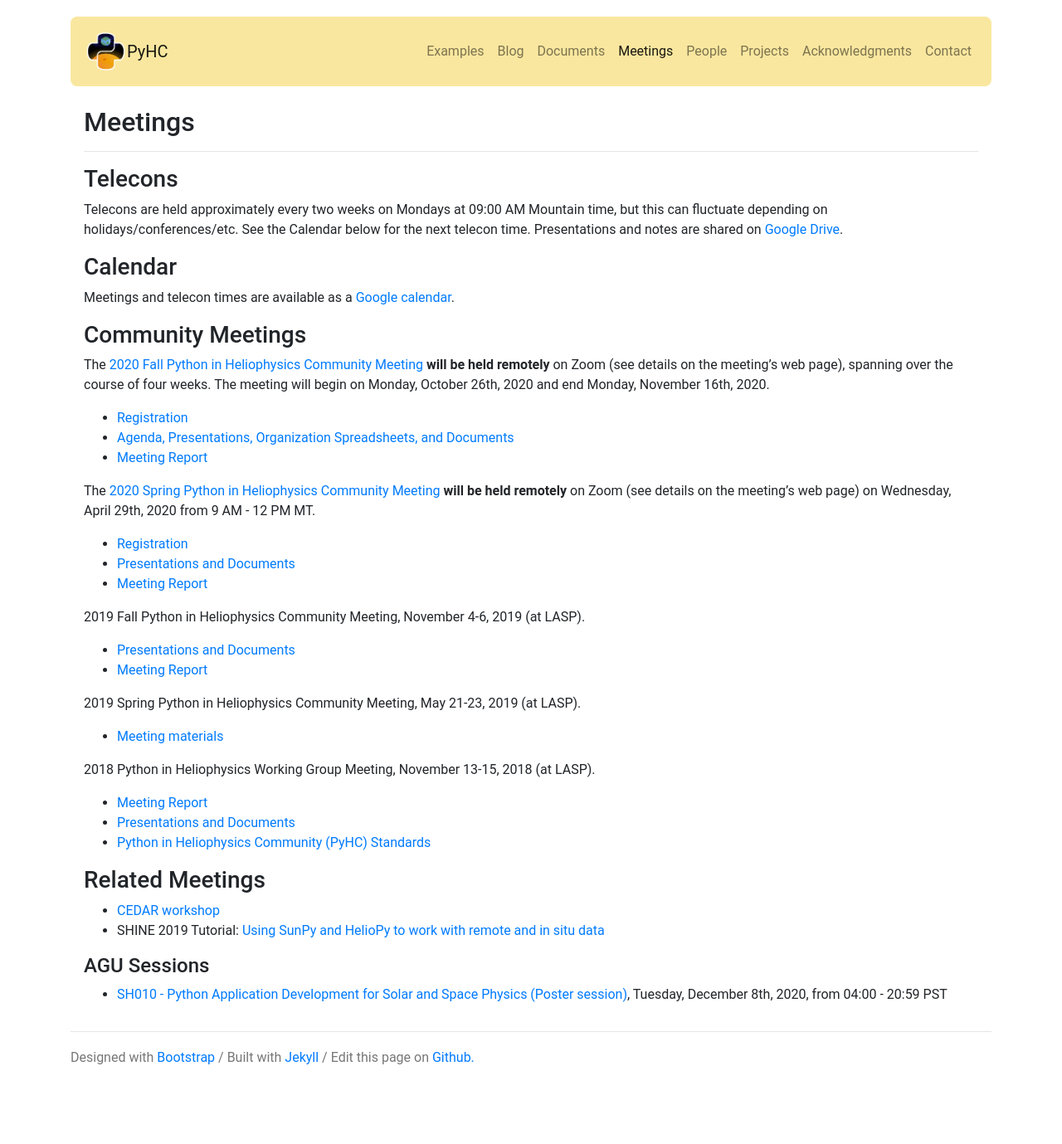
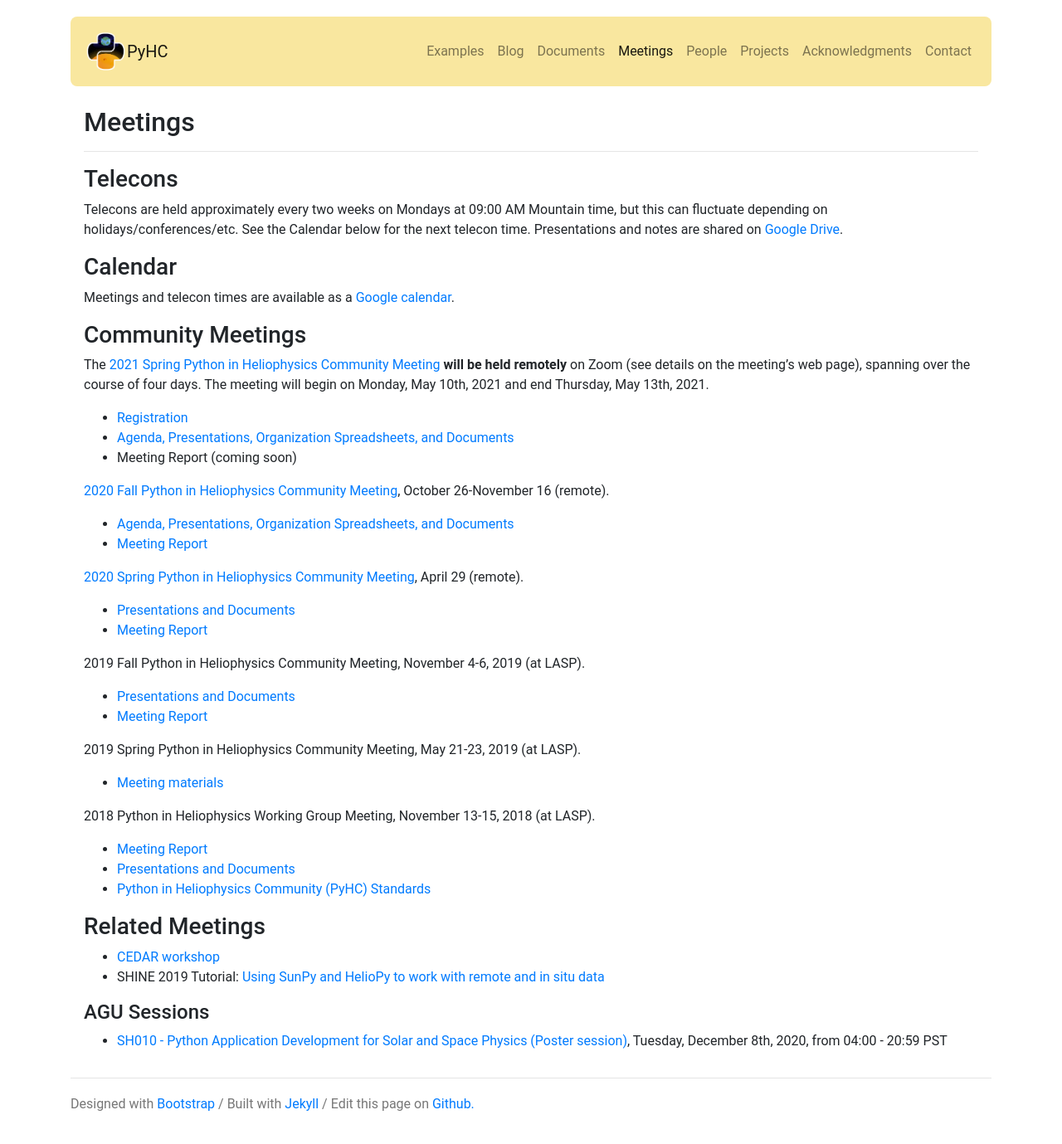
Before and after one commit to heliophysicsPy/heliophysicsPy.github.io, a Jekyll site: the page built from _pages/meetings.md, in a window 1280 px wide. Shown: the whole page at 83% size. Built offline with Jekyll 4.4.1, drawn with Linux system fonts in a browser that asks for light colours; nearby versions of some CDN libraries; before the commit the page ends 1323 px from its top, so only the background shows below that.

Commit message:
Create Spring 2021 meeting page

```diff
--- a/_pages/meetings.md
+++ b/_pages/meetings.md
@@ -14,15 +14,19 @@ Meetings and telecon times are available as a [Google calendar](https://calendar
 
 ### Community Meetings
 
-The [2020 Fall Python in Heliophysics Community Meeting]({% link
-_pages/meetings/fall2020.md %}) **will be held remotely** on Zoom (see details on the meeting's web page), spanning over the course of four weeks. The meeting will begin on Monday, October 26th, 2020 and end Monday, November 16th, 2020.
-* [Registration](https://forms.gle/ZYESjbYwiGooCkKJ7)
+The [2021 Spring Python in Heliophysics Community Meeting]({% link
+_pages/meetings/spring2021.md %}) **will be held remotely** on Zoom (see details on the meeting's web page), spanning over the course of four days. The meeting will begin on Monday, May 10th, 2021 and end Thursday, May 13th, 2021.
+* [Registration](https://docs.google.com/forms/d/1tk9uQTm9TzwNV8jle3QCg8IZkhZsQjLKMQDN-02a4IY/edit?usp=sharing)
+* [Agenda, Presentations, Organization Spreadsheets, and Documents](https://drive.google.com/drive/u/0/folders/1HcIQRnVmEXiTgNVx7cVL5mMySxVbUFYc)
+* Meeting Report (coming soon)
+
+[2020 Fall Python in Heliophysics Community Meeting]({% link
+_pages/meetings/fall2020.md %}), October 26-November 16 (remote).
 * [Agenda, Presentations, Organization Spreadsheets, and Documents](https://drive.google.com/drive/u/0/folders/1T3CGRwXAst8jd7I6xFiKxyCgluGGpg0A)
 * [Meeting Report](https://docs.google.com/document/d/1roGSs_DKtXP5uLyPEHZrtA6taHW9zcMp0L54JKpg1p0/edit#heading=h.mpebd2k6hb5s)
 
-The [2020 Spring Python in Heliophysics Community Meeting]({% link
-_pages/meetings/april2020.md %}) **will be held remotely** on Zoom (see details on the meeting's web page) on Wednesday, April 29th, 2020 from 9 AM - 12 PM MT.
-* [Registration](https://forms.gle/fYxWXWccyTZxnVUH9)
+[2020 Spring Python in Heliophysics Community Meeting]({% link
+_pages/meetings/april2020.md %}), April 29 (remote).
 * [Presentations and Documents](https://drive.google.com/drive/u/0/folders/1vONfB6hf0y-VVOPj1748R3U9agFyq0iV)
 * [Meeting Report](https://docs.google.com/document/d/1FqR3u4nP4HtH6baIYyzehMeDDo6Qp5ivKtduPmHETFY/edit)
 
--- a/_posts/2021-03-02-spring-2021-meeting-announced.markdown
+++ b/_posts/2021-03-02-spring-2021-meeting-announced.markdown
@@ -8,7 +8,8 @@ PyHC serves as a community knowledge base for performing heliophysics research i
 
 **PyHC's first meeting of 2021 will be held remotely on Zoom. The meeting will run Monday, May 10th, 2021 - Thursday, May 13th, 2021, from 9 AM - 11 AM MT each day.** We’ll hold tutorial, hackathon, and core project update sessions, as well as a couple other discussions that are relevant to the community. See [the full agenda](https://docs.google.com/spreadsheets/d/1zyakyCm6tnahqjHZHZchYxPrq8mf5FYIY_U3bvIpHNg/edit#gid=0) for dates/times of the various sessions.
 
-The meeting's web page is coming soon, and the link will be posted here when it's live. **Registration, which is free, but required, can be found [here](https://docs.google.com/forms/d/1tk9uQTm9TzwNV8jle3QCg8IZkhZsQjLKMQDN-02a4IY/edit?usp=sharing).** The meeting's web page will also have a link to registration, as well as the Zoom telecon information. If you’d like to join our mailing list to learn more information about the meeting and other upcoming events, please see the [PyHC Contact page](http://heliopython.org/contact/) for instructions. We also have a [Riot chat group]( https://riot.im/app/#/room/#heliopython:openastronomy.org
+The meeting's web page can be found [here]({% link
+_pages/meetings/spring2021.md %}). **Registration, which is free, but required, can be found [here](https://docs.google.com/forms/d/1tk9uQTm9TzwNV8jle3QCg8IZkhZsQjLKMQDN-02a4IY/edit?usp=sharing).** The meeting's web page also has a link to registration, as well as the Zoom telecon information. If you’d like to join our mailing list to learn more information about the meeting and other upcoming events, please see the [PyHC Contact page](http://heliopython.org/contact/) for instructions. We also have a [Riot chat group]( https://riot.im/app/#/room/#heliopython:openastronomy.org
 ) where we discuss various PyHC issues/topics, as well as discussing other Python-related questions.
 
 **Registration Deadline: COB, Friday, May 7th, 2021.**
```
Also changed, not shown: _pages/meetings/spring2021.md (added, +63 -0 lines).
